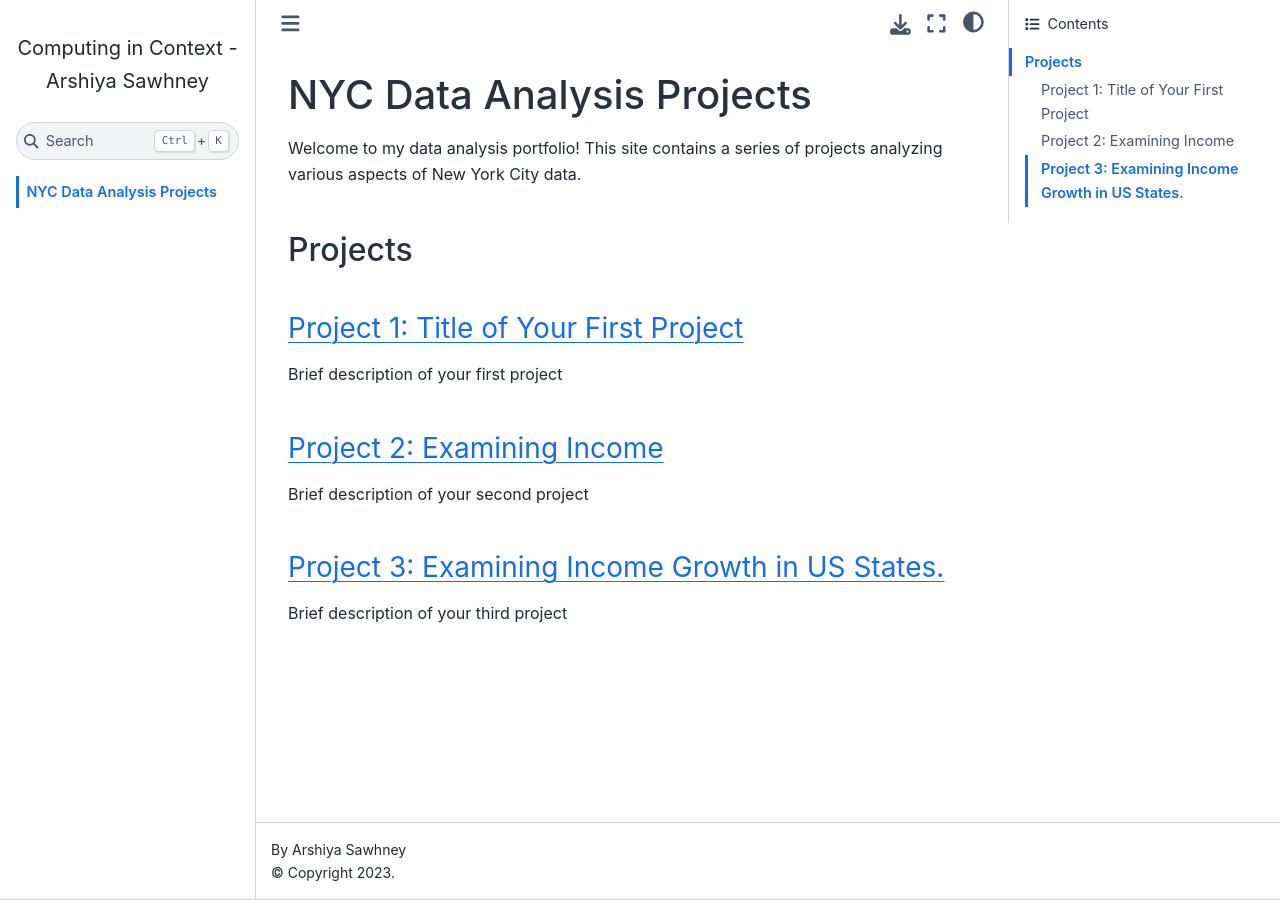
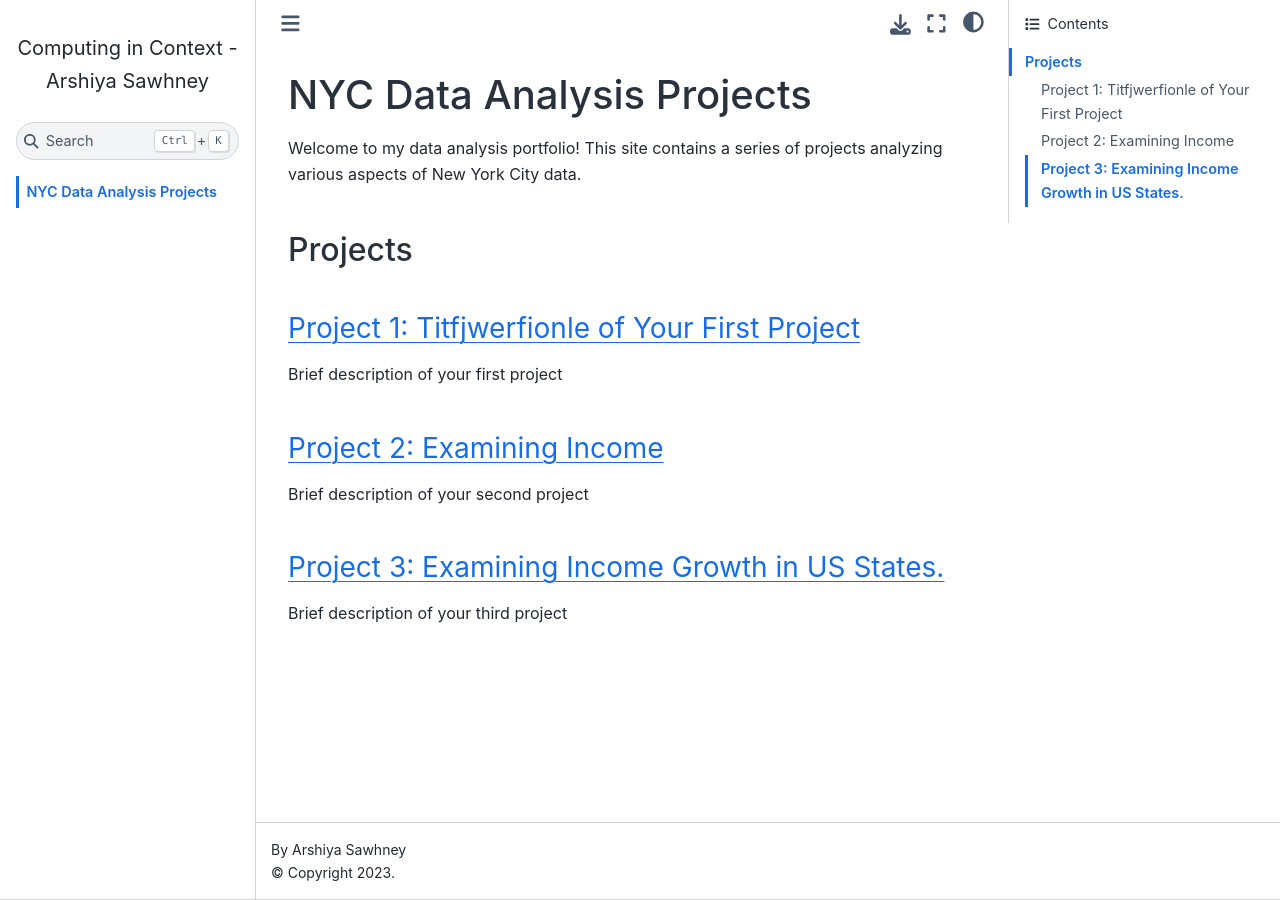
Before and after one commit to arshiya-sawhney/computing-in-context, a Jupyter Book: the page built from index.md, in a window 1280 px wide. Built offline with Jupyter Book 1.0.4 settings and Sphinx 7.4.7 and the Sphinx Book theme 1.1.4, drawn with Linux system fonts in a browser that asks for light colours; pages that are not in the unit, such as notebooks, are missing from menus; comment, search, counter and statistics services are not loaded.

Commit message:
Updated project 1 title name.

```diff
--- a/index.md
+++ b/index.md
@@ -4,7 +4,7 @@ Welcome to my data analysis portfolio! This site contains a series of projects a
 
 ## Projects
 
-### [Project 1: Title of Your First Project](project_1/project_1.ipynb)
+### [Project 1: Titfjwerfionle of Your First Project](project_1/project_1.ipynb)
 
 Brief description of your first project
 
```
Also changed, not shown: 1 other file.
